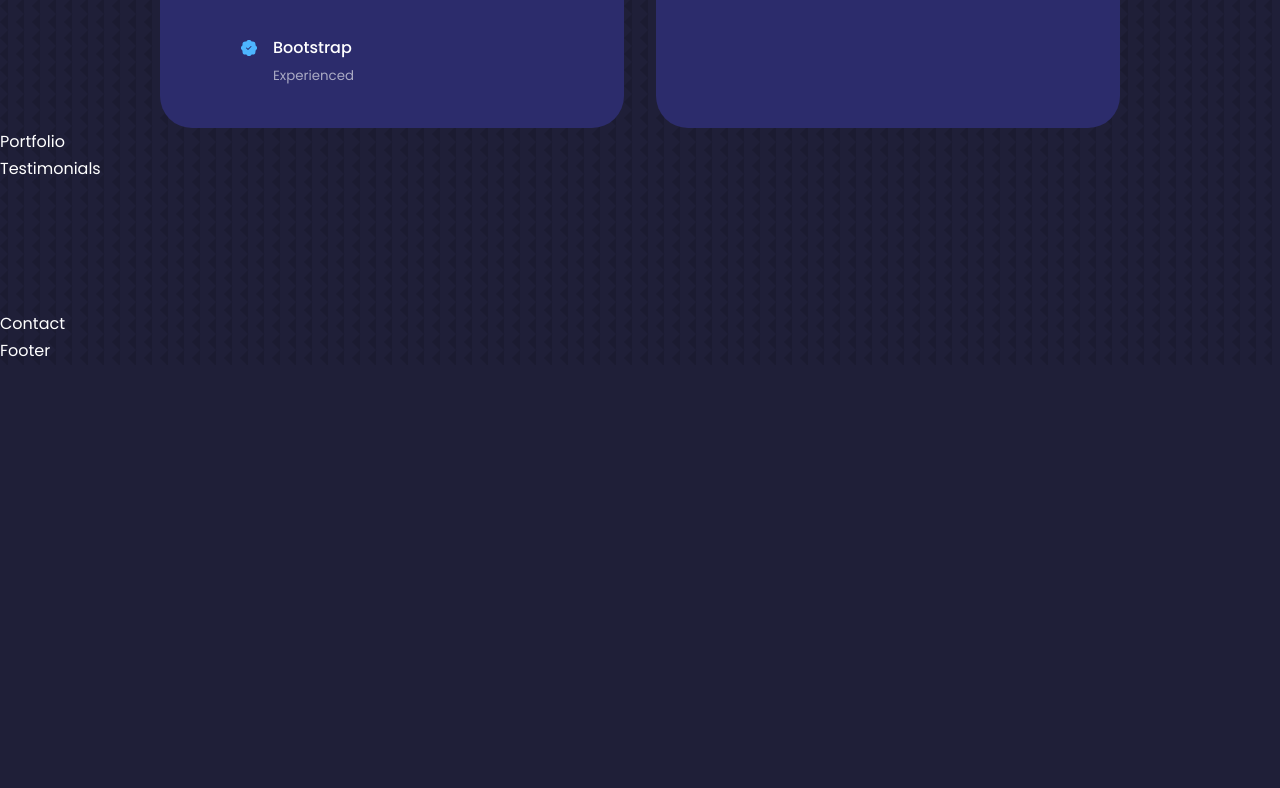
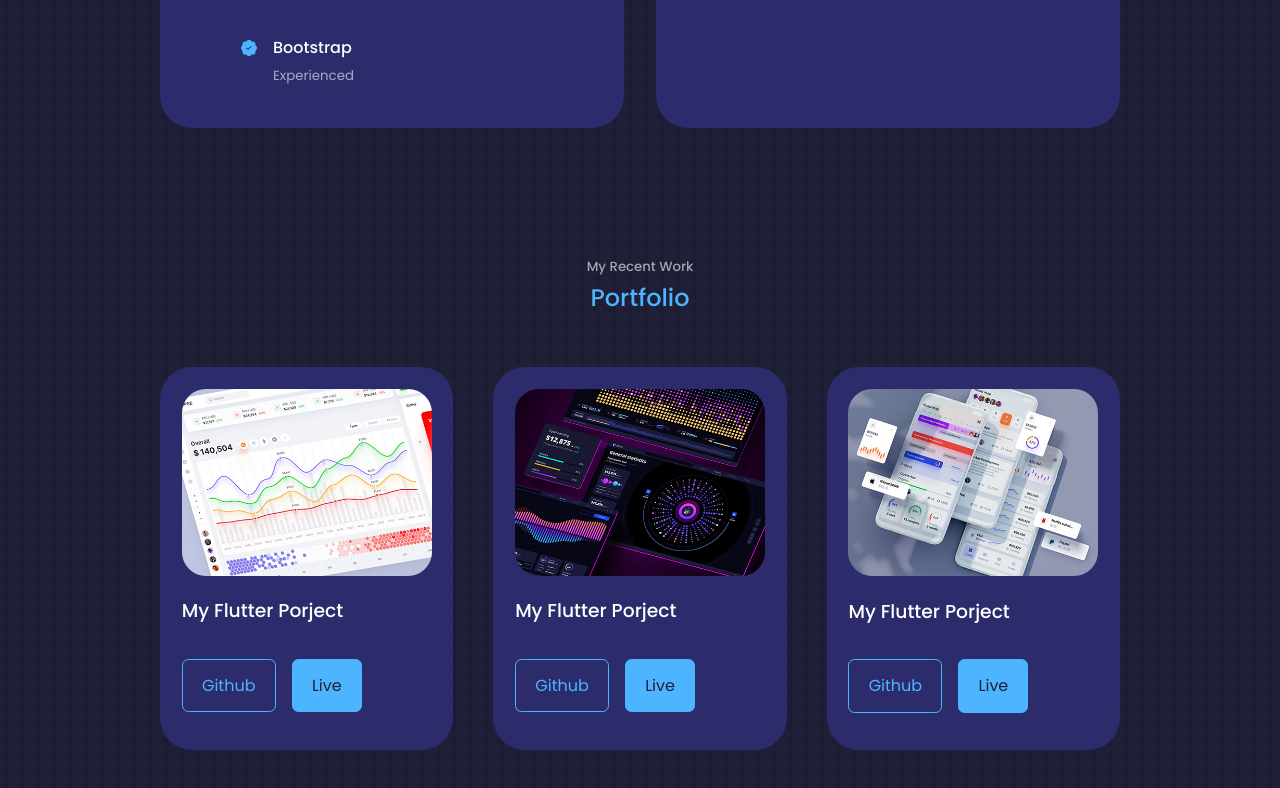
Before and after one commit to shasank27/portfolio, a React (Create React App) app: page / in a window 1280 px wide. Shown: the part 1986-2774 px from the top of the page. Before the commit the page ends 2351 px from the top, so only its background shows below. Built offline with nearby package versions, Linux system fonts and the light colour scheme.

Commit message:
Portfolio section done

```diff
--- a/src/components/portfolio/Portfolio.jsx
+++ b/src/components/portfolio/Portfolio.jsx
@@ -1,8 +1,85 @@
 import React from "react";
 import "./portfolio.css";
+import IMG1 from "../../assets/portfolio1.jpg";
+import IMG2 from "../../assets/portfolio2.jpg";
+import IMG3 from "../../assets/portfolio3.jpg";
+import IMG4 from "../../assets/portfolio4.jpg";
+import IMG5 from "../../assets/portfolio5.png";
+import IMG6 from "../../assets/portfolio6.jpg";
+
+const data = [
+  {
+    id: 1,
+    image: IMG1,
+    title: "My Flutter Porject",
+    github: "https://github.com/",
+    demo: "https://github.com/",
+  },
+  {
+    id: 2,
+    image: IMG2,
+    title: "My Flutter Porject",
+    github: "https://github.com/",
+    demo: "https://github.com/",
+  },
+  {
+    id: 3,
+    image: IMG3,
+    title: "My Flutter Porject",
+    github: "https://github.com/",
+    demo: "https://github.com/",
+  },
+  {
+    id: 4,
+    image: IMG4,
+    title: "My Flutter Porject",
+    github: "https://github.com/",
+    demo: "https://github.com/",
+  },
+  {
+    id: 5,
+    image: IMG5,
+    title: "My Flutter Porject",
+    github: "https://github.com/",
+    demo: "https://github.com/",
+  },
+  {
+    id: 6,
+    image: IMG6,
+    title: "My Flutter Porject",
+    github: "https://github.com/",
+    demo: "https://github.com/",
+  },
+];
 
 const Portfolio = () => {
-  return <div>Portfolio</div>;
+  return (
+    <section id="portfolio">
+      <h5>My Recent Work</h5>
+      <h2>Portfolio</h2>
+
+      <div className="container portfolio__container">
+        {data.map(({ id, image, title, github, demo }) => {
+          return (
+            <article key={id} className="portfolio__item">
+              <div className="portfolio__item-image">
+                <img src={image} alt={title} />
+              </div>
+              <h3>{title}</h3>
+              <div className="portfolio__item-cta">
+                <a href={github} className="btn" target="_blank">
+                  Github
+                </a>
+                <a href={demo} className="btn btn-primary" target="_blank">
+                  Live
+                </a>
+              </div>
+            </article>
+          );
+        })}
+      </div>
+    </section>
+  );
 };
 
 export default Portfolio;
--- a/src/components/portfolio/portfolio.css
+++ b/src/components/portfolio/portfolio.css
@@ -0,0 +1,49 @@
+.portfolio__container {
+  display: grid;
+  grid-template-columns: repeat(3, 1fr);
+  gap: 2.5rem;
+}
+
+.portfolio__item {
+  background-color: var(--color-bg-variant);
+  padding: 1.3rem;
+  border-radius: 2rem;
+  border: 1px solid transparent;
+  transition: var(--transition);
+}
+
+.portfolio__item:hover {
+  border-color: var(--color-primary-variant);
+  background: transparent;
+}
+
+.portfolio__item-image {
+  border-radius: 1.5rem;
+  overflow: hidden;
+}
+
+.portfolio__item h3 {
+  margin: 1.2rem 0 2rem;
+}
+
+.portfolio__item-cta {
+  display: flex;
+  gap: 1rem;
+  margin-bottom: 1rem;
+}
+
+/* ========================== :MEDIA QUERIES (MID DEVICES) : ========================== */
+@media screen and (max-width: 1024px) {
+  .portfolio__container {
+    grid-template-columns: 1fr 1fr;
+    gap: 1.2rem;
+  }
+}
+
+/* ========================== :MEDIA QUERIES (SMALL DEVICES) : ========================== */
+@media screen and (max-width: 600px) {
+  .portfolio__container {
+    grid-template-columns: 1fr;
+    gap: 1rem;
+  }
+}
```
